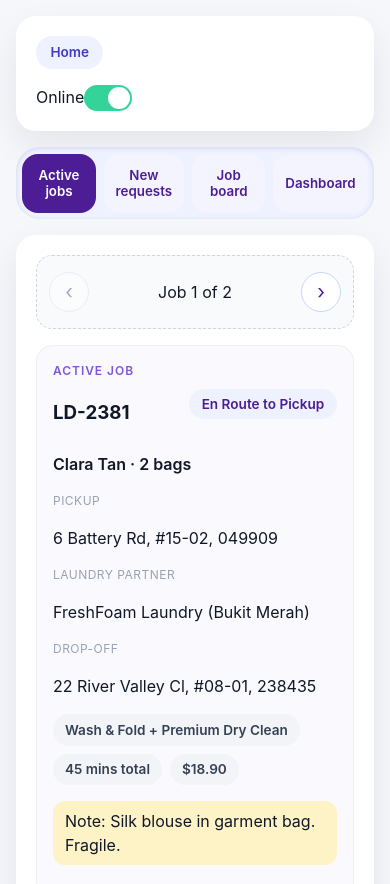
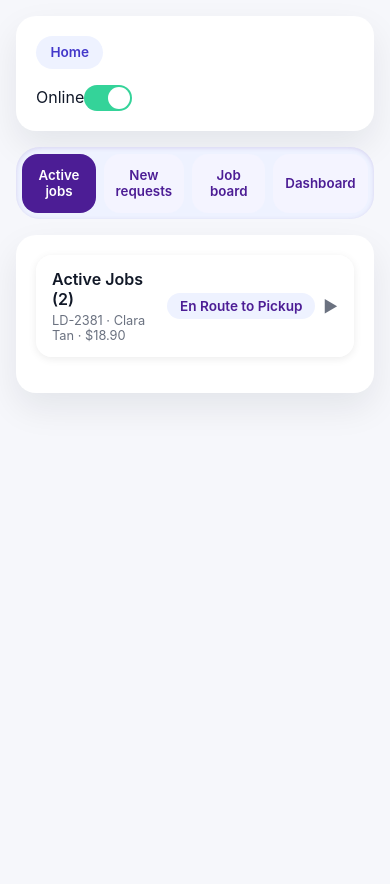
Before and after one commit to Path-yang/IS2102-group-project, a React (Vite) app in the folder laundrydash-app/: page /driver in a window 390 px wide. Shown: the top 884 px of the page. After the commit the page ends 844 px from the top, so only its background shows below. Built offline with nearby package versions, Linux system fonts and the light colour scheme.

Commit message:
feat: Add collapsible Active Jobs section for improved mobile UX

```diff
--- a/laundrydash-app/src/App.css
+++ b/laundrydash-app/src/App.css
@@ -1007,3 +1007,106 @@ main {
     align-items: flex-start;
   }
 }
+
+/* Collapsible Section Styles */
+.collapsible-section {
+  background: white;
+  border-radius: 1rem;
+  margin-bottom: 1rem;
+  overflow: hidden;
+  box-shadow: 0 2px 8px rgba(0, 0, 0, 0.08);
+}
+
+.collapsible-header {
+  width: 100%;
+  background: white;
+  border: none;
+  padding: 1rem 1.25rem;
+  cursor: pointer;
+  display: flex;
+  align-items: center;
+  justify-content: space-between;
+  transition: background-color 0.2s;
+  text-align: left;
+}
+
+.collapsible-header:hover {
+  background: #f9fafb;
+}
+
+.collapsible-header:active {
+  background: #f3f4f6;
+}
+
+.collapsible-header-content {
+  display: flex;
+  justify-content: space-between;
+  align-items: center;
+  width: 100%;
+  gap: 1rem;
+}
+
+.collapsible-title {
+  margin: 0;
+  font-size: 1.1rem;
+  font-weight: 600;
+  color: #111827;
+}
+
+.collapsible-subtitle {
+  margin: 0.25rem 0 0;
+  font-size: 0.875rem;
+  color: #6b7280;
+}
+
+.collapsible-indicator {
+  display: flex;
+  align-items: center;
+  gap: 0.75rem;
+  flex-shrink: 0;
+}
+
+.chevron {
+  font-size: 1rem;
+  color: #6b7280;
+  transition: transform 0.2s;
+}
+
+.collapsible-content {
+  padding: 0 1.25rem 1.25rem;
+  animation: slideDown 0.3s ease-out;
+}
+
+@keyframes slideDown {
+  from {
+    opacity: 0;
+    transform: translateY(-10px);
+  }
+  to {
+    opacity: 1;
+    transform: translateY(0);
+  }
+}
+
+/* Mobile optimizations for collapsible */
+@media (max-width: 640px) {
+  .collapsible-header {
+    padding: 0.875rem 1rem;
+  }
+
+  .collapsible-title {
+    font-size: 1rem;
+  }
+
+  .collapsible-subtitle {
+    font-size: 0.8rem;
+  }
+
+  .collapsible-indicator {
+    gap: 0.5rem;
+  }
+
+  .collapsible-content {
+    padding: 0 1rem 1rem;
+  }
+}
--- a/laundrydash-app/src/pages/DriverApp.tsx
+++ b/laundrydash-app/src/pages/DriverApp.tsx
@@ -173,6 +173,7 @@ const DriverApp = () => {
   ]);
   const [completedJobs, setCompletedJobs] = useState<Job[]>(completedSeed);
   const [requestTimer, setRequestTimer] = useState(30);
+  const [isActiveJobsExpanded, setIsActiveJobsExpanded] = useState(false);
 
   const activeJob = activeJobs[activeIndex] ?? null;
   const activeJobStageIndex = activeJob ? jobStatusMap[activeJob.id] ?? 0 : 0;
@@ -374,6 +375,30 @@ const DriverApp = () => {
         <section className="panel">
           {activeJob ? (
             <>
+              {/* Collapsible Active Jobs Section */}
+              <div className="collapsible-section">
+                <button
+                  type="button"
+                  className="collapsible-header"
+                  onClick={() => setIsActiveJobsExpanded(!isActiveJobsExpanded)}
+                  aria-expanded={isActiveJobsExpanded}
+                >
+                  <div className="collapsible-header-content">
+                    <div>
+                      <h3 className="collapsible-title">Active Jobs ({activeJobs.length})</h3>
+                      <p className="collapsible-subtitle">
+                        {activeJob.id} · {activeJob.customer} · ${activeJob.payout.toFixed(2)}
+                      </p>
+                    </div>
+                    <div className="collapsible-indicator">
+                      <span className="pill">{activeJobStatus.label}</span>
+                      <span className="chevron">{isActiveJobsExpanded ? '▼' : '▶'}</span>
+                    </div>
+                  </div>
+                </button>
+
+                {isActiveJobsExpanded && (
+                  <div className="collapsible-content">
                     {activeJobs.length > 1 && (
                       <div className="job-carousel">
                         <button
@@ -483,6 +508,9 @@ const DriverApp = () => {
                       <button type="button" className="ghost">
                         Report issue
                       </button>
+                    </div>
+                  </div>
+                )}
               </div>
             </>
           ) : (
```
Also changed, not shown: 1 other file (tests, documents, lock files or other folders). Lines whose indentation alone changed are shown as unchanged.
